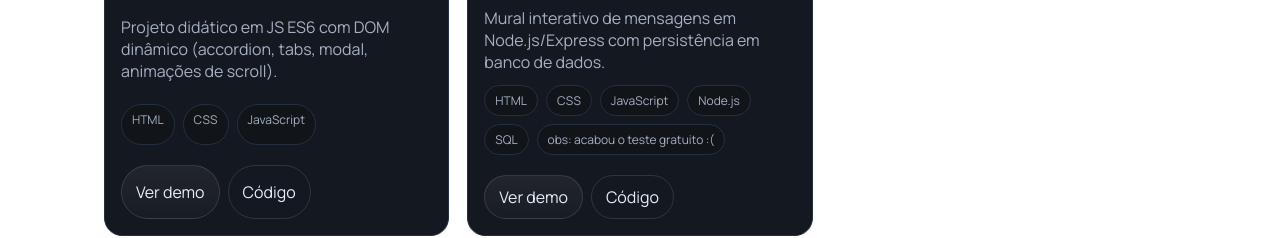
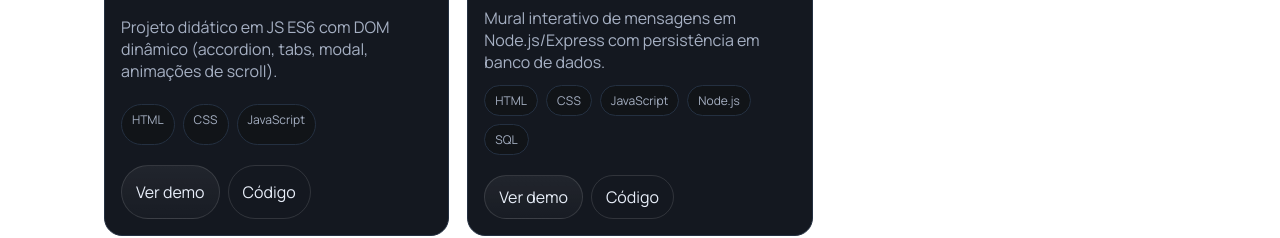
Before and after one commit to ZattiCode/portfolio, a plain HTML site: page index.html in a window 1280 px wide. Shown: the part 2004-2242 px from the top of the page. Drawn offline with nearby package versions, Linux system fonts and the light colour scheme.

Commit message:
Update index.html

```diff
--- a/index.html
+++ b/index.html
@@ -209,7 +209,6 @@
                 <li>JavaScript</li>
                 <li>Node.js</li>
                 <li>SQL</li>
-                <li>obs: acabou o teste gratuito :( </li>
               </ul>
               <div class="actions">
                 <a class="btn small" href="https://messageboard-production-ff7b.up.railway.app" target="_blank" rel="noreferrer">Ver demo</a>
```
